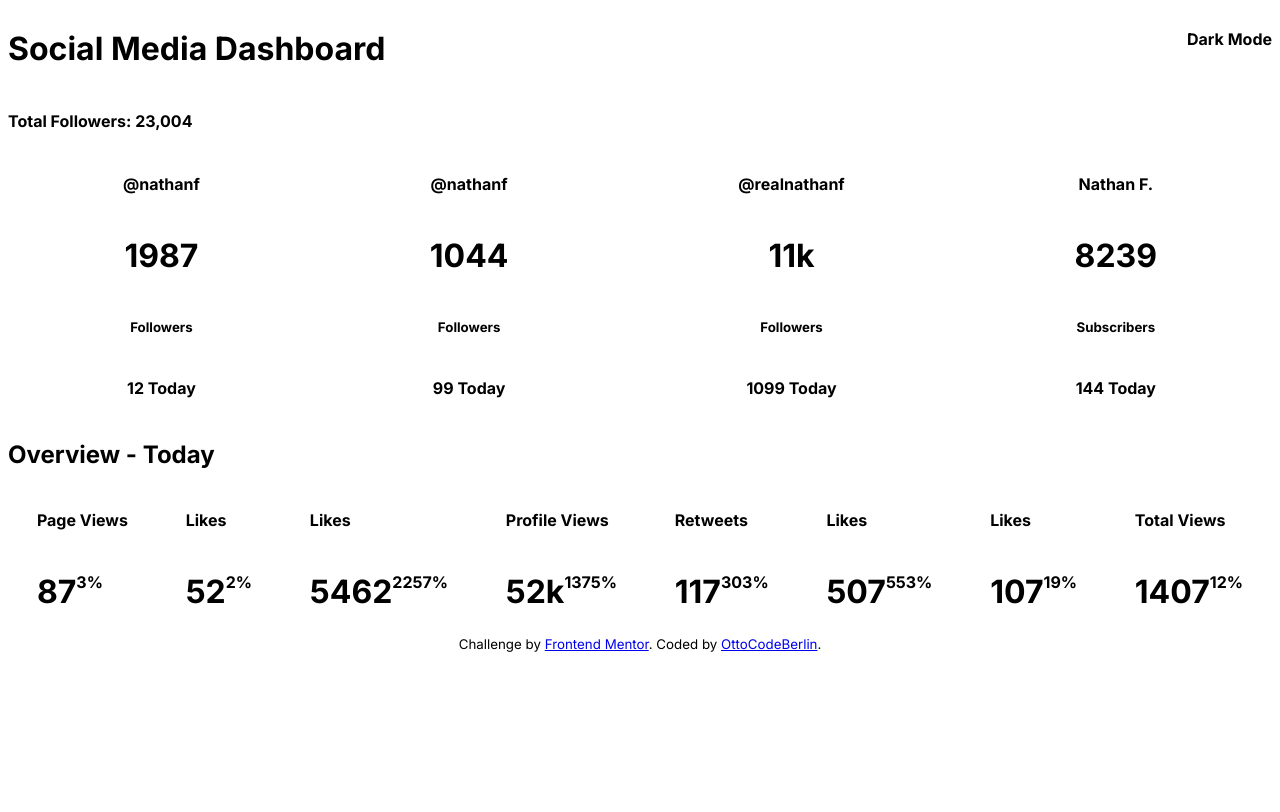
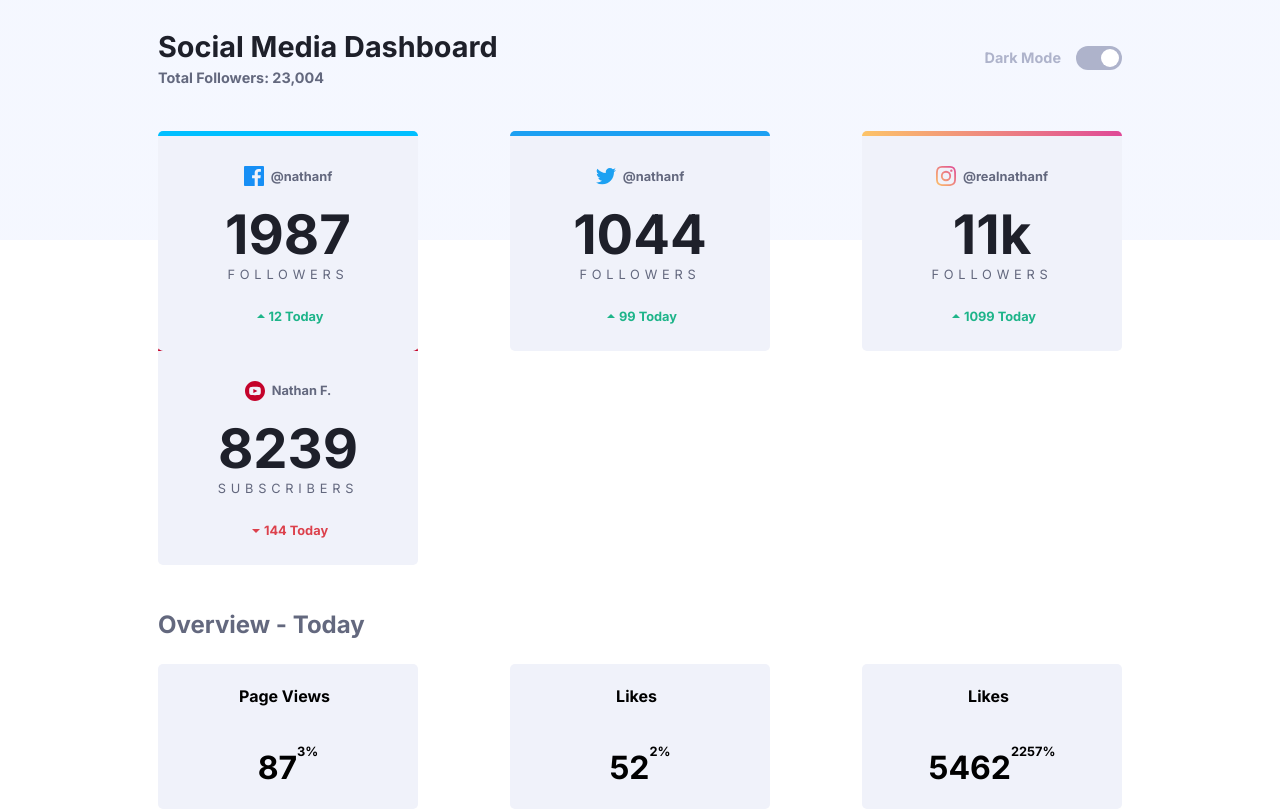
Before and after one commit to OttoCodeBerlin/social-theme-switcher, a plain HTML site: page index.html in a window 1280 px wide. Shown: the top 812 px of the page. Drawn offline with Linux system fonts and the light colour scheme.

Commit message:
Top part finished (light version)

```diff
--- a/index.html
+++ b/index.html
@@ -14,54 +14,76 @@
 </head>
 
 <body>
+  <div class="view-container">
     <div class="container head-container">
-    <div class="container title-container">
-      <h1>Social Media Dashboard</h1>
-      <h4>Total Followers: 23,004</h4>
+      <div class="container title-container-left">
+        <h1 class="title darktext">Social Media Dashboard</h1>
+        <h4 class="followers lighttext">Total Followers: 23,004</h4>
+      </div>
+      <div class="container title-container-right">
+        <h4 class="mode">Dark Mode</h4><input type="checkbox" id="switch" /><label for="switch">Toggle</label>
       </div>
 
-    <h4>Dark Mode</h4>
     </div>
     <div class="container mid-container">
-    <div class="card-primary">
+      <div class="card-primary card-fb">
         <div class="inner-card-primary">
-        <img class="social-logo" src="" alt="">
-        <h4 class="at-logo">@nathanf</h4>
-        <h1 class="big-number">1987</h1>
-        <h5 class="capizalize">Followers</h5>
-        <h4 class="change-text">12 Today</h4>
+          <div class="container-social lighttext social-txt">
+            <img class="social-logo" src="./images/icon-facebook.svg" alt="">
+            <p>@nathanf</p>
+          </div>
+          <h1 class="big-number darktext">1987</h1>
+          <h5 class="capitalize lighttext">Followers</h5>
+          <div class="container-change"> <img src="./images/icon-up.svg" alt="">
+            <h4 class="change-text green"> 12 Today</h4>
+         </div>
         </div>
       </div>
 
-    <div class="card-primary">
+      <div class="card-primary card-tw">
         <div class="inner-card-primary">
-        <img class="social-logo" src="" alt="">
-        <h4 class="at-logo">@nathanf</h4>
-        <h1 class="big-number">1044</h1>
-        <h5 class="capizalize">Followers</h5>
-        <h4 class="change-text">99 Today</h4>
+          <div class="container-social lighttext social-txt">
+            <img class="social-logo" src="./images/icon-twitter.svg" alt="">
+            <p>@nathanf</p>
           </div>
-    </div>
-    <div class="card-primary">
-      <div class="inner-card-primary">
-        <img class="social-logo" src="" alt="">
-        <h4 class="at-logo">@realnathanf</h4>
-        <h1 class="big-number">11k</h1>
-        <h5 class="capizalize">Followers</h5>
-        <h4 class="change-text">1099 Today</h4>
-      </div>
-    </div>
-    <div class="card-primary">
-      <div class="inner-card-primary">
-        <img class="social-logo" src="" alt="">
-        <h4 class="at-logo">Nathan F.</h4>
-        <h1 class="big-number">8239</h1>
-        <h5 class="capizalize">Subscribers</h5>
-        <h4 class="change-text">144 Today</h4>
+          <h1 class="big-number darktext">1044</h1>
+          <h5 class="capitalize lighttext">Followers</h5>
+          <div class="container-change"> <img src="./images/icon-up.svg" alt="">
+            <h4 class="change-text green"> 99 Today</h4>
          </div>
         </div>
       </div>
-  <h2>Overview - Today</h2>
+
+      <div class="card-primary card-ig">
+        <div class="inner-card-primary">
+          <div class="container-social lighttext social-txt">
+            <img class="social-logo" src="./images/icon-instagram.svg" alt="">
+            <p>@realnathanf</p>
+          </div>
+          <h1 class="big-number darktext">11k</h1>
+          <h5 class="capitalize lighttext">Followers</h5>
+          <div class="container-change"> <img src="./images/icon-up.svg" alt="">
+             <h4 class="change-text green"> 1099 Today</h4>
+          </div>
+        </div>
+      </div>
+
+      <div class="card-primary card-yt">
+        <div class="inner-card-primary">
+          <div class="container-social lighttext social-txt">
+            <img class="social-logo" src="./images/icon-youtube.svg" alt="">
+            <p>Nathan F.</p>
+          </div>
+          <h1 class="big-number darktext">8239</h1>
+          <h5 class="capitalize lighttext">Subscribers</h5>
+          <div class="container-change"> <img src="./images/icon-down.svg" alt="">
+             <h4 class="change-text red"> 144 Today</h4>
+          </div>
+        </div>
+      </div>
+    </div>
+
+    <h2 class="lighttext">Overview - Today</h2>
     <div class="container bottom-container">
       <div class="card-secondary">
         <div class="container inner-secondary">
@@ -140,9 +162,10 @@
 
     <div class="attribution">
       <small> Challenge by <a href="https://www.frontendmentor.io?ref=challenge" target="_blank">Frontend Mentor</a>.
-      Coded by <a href="#">OttoCodeBerlin</a>.
+        Coded by <a href="https://github.com/OttoCodeBerlin">OttoCodeBerlin</a>.
       </small>
 
+    </div>
   </div>
 </body>
 
--- a/styles.css
+++ b/styles.css
@@ -1,67 +1,215 @@
 html {
   font-family: 'Inter', sans-serif;
+  background-image: linear-gradient(hsl(225, 100%, 98%) 240px, #ffffff 0%);
+  min-height: 100vh;
+}
+
+
+h2 {
+  margin: 50px 0 15px 0;
+}
+
+
+
+
+.view-container {
+  margin: 24px 150px;
+}
+
+
+.darktext {
+  color: hsl(230, 17%, 14%)
+}
+
+.lighttext {
+  color: hsl(228, 12%, 44%);
+}
+
+.title {
+  font-size: 1.8rem;
+  margin: 5px auto;
+}
+
+.followers {
+  font-size: .9rem;
+  margin: 5px auto;
+
+}
+
+.mode {
+  font-size: .9rem;
+  color: hsl(230, 22%, 74%);
+  margin-right: 8px;
 }
 
 .container {
   display: flex;
 }
 
-.title-container {
-  flex-direction: column;
+.title-container-left {
+  display: block;
 }
+
+.title-container-right {
+  display: flex;
+  align-items: center;
+}
+
+input[type=checkbox] {
+  height: 0;
+  width: 0;
+  visibility: hidden;
+}
+
+label {
+  cursor: pointer;
+  text-indent: -9999px;
+  width: 46px;
+  height: 24px;
+  background: hsl(230, 22%, 74%);
+  display: block;
+  border-radius: 24px;
+  position: relative;
+}
+
+label:after {
+  content: '';
+  position: absolute;
+  top: 3px;
+  left: 25px;
+  width: 18px;
+  height: 18px;
+  background: #fff;
+  border-radius: 18px;
+  transition: 0.3s;
+}
+
+input:checked+label {
+  background: linear-gradient(90deg, hsl(210, 78%, 56%), hsl(146, 68%, 55%))
+}
+
+input:checked+label:after {
+  transform: translateX(-22px);
+}
+
+
 
 .head-container {
   flex-direction: row;
   justify-content: space-between;
-
 }
 
 .mid-container {
   flex-wrap: wrap;
-  justify-content: space-around;
+  justify-content: space-between;
+  margin-top: 40px;
 }
 
 .bottom-container {
   flex-wrap: wrap;
-  justify-content: space-around;
+  justify-content: space-between;
 }
 
 .card-primary {
+  width: 260px;
+  border-radius: 5px;
+}
+
+.card-fb {
+  background-color: hsl(195, 100%, 50%);
 
 }
 
+.card-tw {
+  background-color: hsl(203, 89%, 53%);
+}
+
+.card-ig {
+  background: linear-gradient(90deg, hsl(37, 97%, 70%), hsl(329, 70%, 58%));
+}
+
+.card-yt {
+  background-color: hsl(348, 97%, 39%);
+}
+
 .inner-card-primary {
+  position: relative;
+  background-color: hsl(227, 47%, 96%);
+  width: 260px;
   display: flex;
   flex-direction: column;
   align-items: center;
+  top: 5px;
+  border-radius: 0 0 5px 5px;
+}
+
+.container-social {
+  display: flex;
+  justify-content: center;
+  align-items: center;
+  margin: 20px 0 4px 0;
+}
+
+.social-txt {
+  font-size: 0.8rem;
+  font-weight: 700;
 }
 
 .social-logo {
-
+  margin-right: 7px;
 }
 
-.at-logo {
-
-}
 
 .card-secondary {
-
+  background-color: hsl(227, 47%, 96%);
+  width: 260px;
+  display: flex;
+  flex-direction: column;
+  align-items: center;
+  border-radius: 5px;
+  margin: 10px 0;
 }
 
 .big-number {
-
+  font-size: 3.4rem;
+  margin: 0;
 }
 
 .capitalize {
+  margin: 0;
+  text-transform: uppercase;
+  font-weight: 400;
+  font-size: 0.8rem;
+  letter-spacing: .3rem;
+}
 
+.container-change {
+  display: flex;
+  justify-content: center;
+  align-items: center;
+  margin: 10px 0;
+}
+
+.container-change img {
+  margin: 4px;
 }
 
 .change-text {
+  font-size: 0.8rem;
+  font-weight: 700;
+}
 
+.red {
+  color: hsl(356, 69%, 56%)
+}
+
+.green {
+  color: hsl(163, 72%, 41%)
 }
 
 .attribution {
   text-align: center;
+  margin-top: 50px;
 }
 
 /* The designs were created to the following widths:
```
Lines whose indentation alone changed are shown as unchanged.
